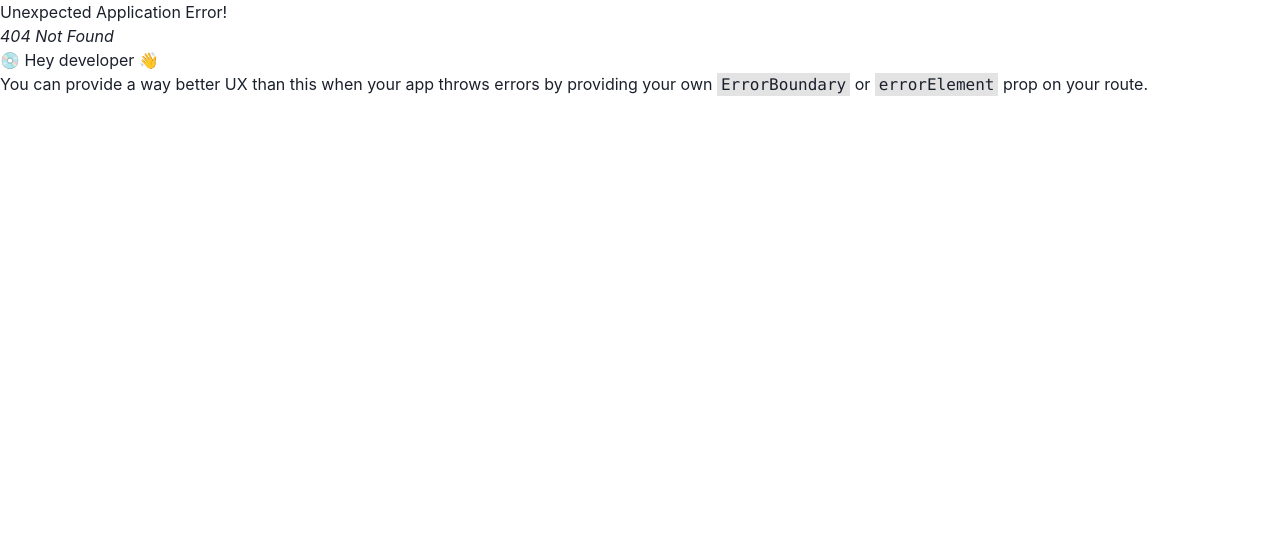
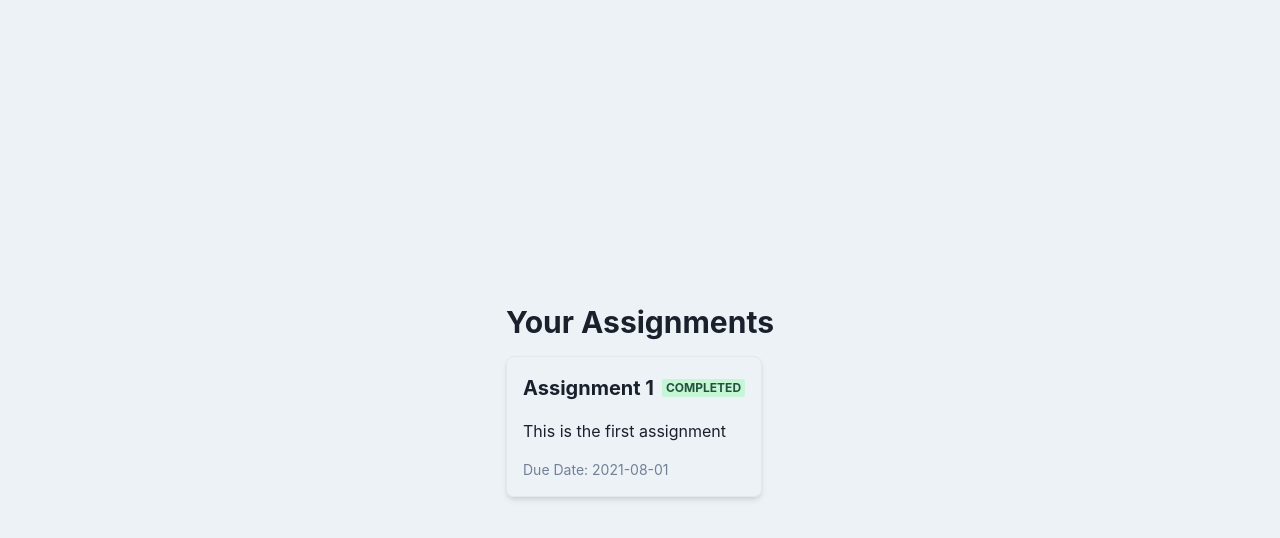
Before and after one commit to CS222-UIUC/main-project-assignmate, a React (Create React App) app in the folder frontend/: page /dashboard in a window 1280 px wide. Before the commit this address had no page. Shown: the top 538 px of the page. Built offline with nearby package versions, Linux system fonts and the light colour scheme.

Commit message:
Added assignment views

```diff
--- /dev/null
+++ b/frontend/src/assignments/AssignmentDetailCard.tsx
@@ -0,0 +1,33 @@
+import React from 'react';
+import { Box, Text, Badge, VStack, HStack } from '@chakra-ui/react';
+import { Assignment } from '../utils/Assignment';
+
+const AssignmentDetailCard: React.FC<Assignment> = ({ title, description, dueDate, status }) => {
+    const getStatusColor = (status: string) => {
+        switch (status) {
+            case 'completed':
+                return 'green';
+            case 'pending':
+                return 'yellow';
+            case 'overdue':
+                return 'red';
+            default:
+                return 'gray';
+        }
+    };
+
+    return (
+        <Box borderWidth="1px" borderRadius="lg" overflow="hidden" p={4} boxShadow="md">
+            <VStack align="start" spacing={4}>
+                <HStack justify="space-between" width="100%">
+                    <Text fontSize="xl" fontWeight="bold">{title}</Text>
+                    <Badge colorScheme={getStatusColor(status)}>{status}</Badge>
+                </HStack>
+                <Text>{description}</Text>
+                <Text fontSize="sm" color="gray.500">Due Date: {dueDate}</Text>
+            </VStack>
+        </Box>
+    );
+};
+
+export default AssignmentDetailCard;
--- /dev/null
+++ b/frontend/src/assignments/AssignmentsDashboard.tsx
@@ -0,0 +1,41 @@
+import React, {useState, useEffect} from 'react';
+import {Box, Text, VStack, Heading} from '@chakra-ui/react';
+import AssignmentDetailCard from './AssignmentDetailCard.tsx';
+import { Assignment } from '../utils/Assignment';
+
+export default function AssignmentsDashboard () {
+    const [assignments, setAssignments] = useState<Assignment[]>([{
+        title: 'Assignment 1',
+        description: 'This is the first assignment',
+        dueDate: '2021-08-01',
+        status: 'completed'
+    }]);
+    useEffect(() => {
+        // fetch the assignments from the backend
+    });
+
+    return (
+        <Box
+            w="100%"
+            h="100vh"
+            display="flex"
+            alignItems="center"
+            justifyContent="center"
+            bg="gray.100"
+        >
+            <VStack align="start" spacing={4} p={4}>
+                <Heading as="h1" size="lg" textAlign="center">
+                    Your Assignments
+                </Heading>
+                {assignments.map((assignment) => (
+                    <AssignmentDetailCard
+                        title={assignment.title}
+                        description={assignment.description}
+                        dueDate={assignment.dueDate}
+                        status={assignment.status}
+                    />
+                ))}
+            </VStack>
+        </Box>
+    );
+}
--- a/frontend/src/index.tsx
+++ b/frontend/src/index.tsx
@@ -10,6 +10,7 @@ import {
 import Login from './auth/Login.tsx';
 import Signup from './auth/Signup.tsx';
 import { ChakraProvider } from '@chakra-ui/react'
+import AssignmentsDashboard from './assignments/AssignmentsDashboard.tsx';
 
 const router = createBrowserRouter([
   {
@@ -19,6 +20,10 @@ const router = createBrowserRouter([
   {
     path: "/signup",
     element: <Signup/>,
+  },
+  {
+    path: "/dashboard",
+    element: <AssignmentsDashboard/>
   },
   {
     path: "/",
--- /dev/null
+++ b/frontend/src/utils/Assignment.tsx
@@ -0,0 +1,8 @@
+type Assignment = {
+    title: string;
+    description: string;
+    dueDate: string;
+    status: 'completed' | 'pending' | 'overdue';
+}
+
+export type {Assignment};
```
Also changed, not shown: 1 other file (tests, documents, lock files or other folders).
